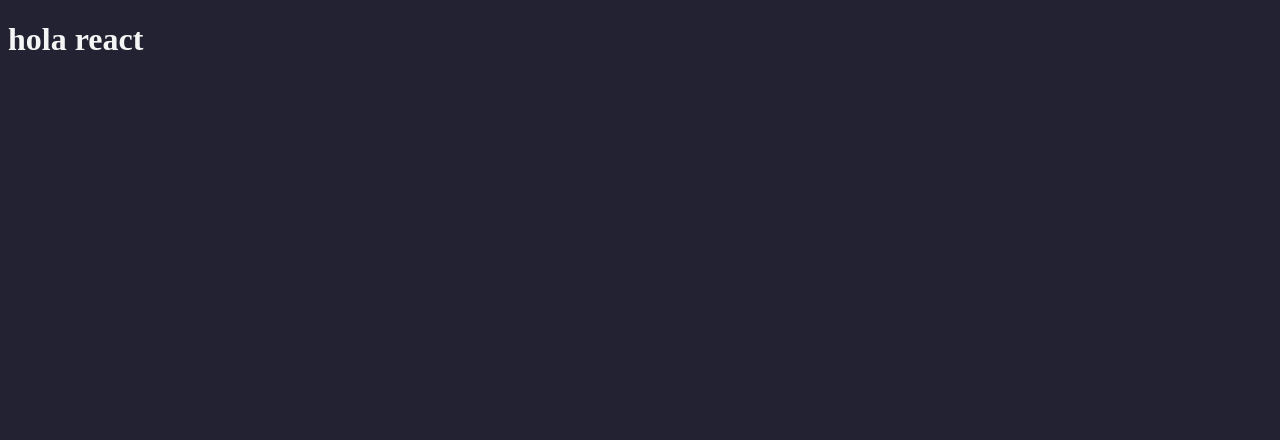
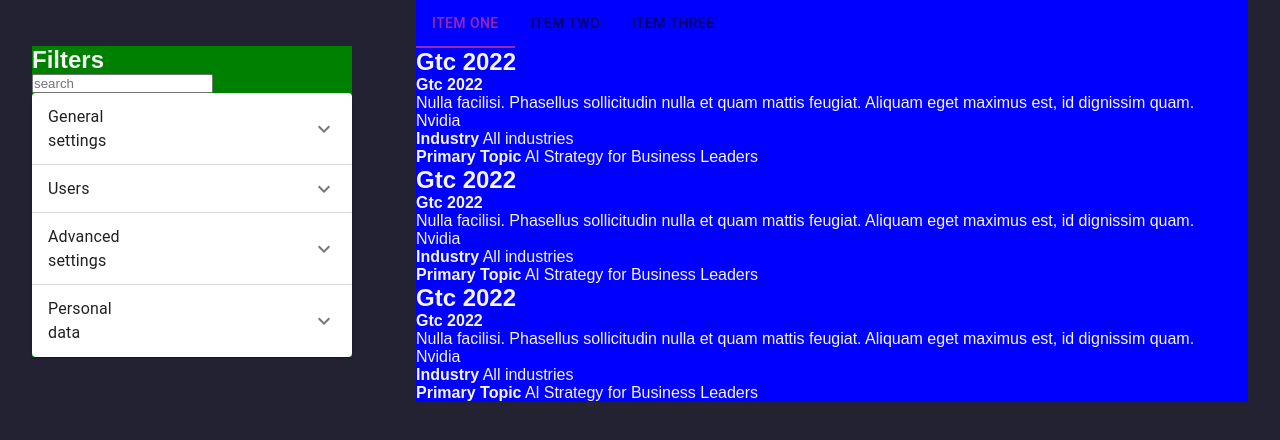
Before and after one commit to Edwin3002/Nvidia, a React (Create React App) app: page / in a window 1280 px wide. Shown: the top 440 px of the page. Built offline with nearby package versions, Linux system fonts and the light colour scheme.

Commit message:
v maquetado

```diff
--- a/src/components/App.js
+++ b/src/components/App.js
@@ -1,12 +1,14 @@
 import React from 'react'
+import { Cards } from './Cards'
+import { Filter } from './Filter'
+import '../style/style.css'
 
 export const App = () => {
   return (
-    <div>
-    <h1>
-        hola react
-    </h1>
+    <div className='contenedor'>
 
+    <Filter></Filter>
+    <Cards></Cards>
     </div>
   )
 }
--- /dev/null
+++ b/src/components/Cards.js
@@ -0,0 +1,65 @@
+import React from 'react'
+// nav
+import Tabs from '@mui/material/Tabs';
+import Tab from '@mui/material/Tab';
+import Box from '@mui/material/Box';
+
+import '../style/style.css'
+
+export const Cards = () => {
+
+    // nav
+    const [value, setValue] = React.useState('one');
+    const handleChange = (event, newValue) => {
+        setValue(newValue);
+    }
+    return (
+        <div className='padreC'>
+            <nav>
+                <Box sx={{ width: '100%' }}>
+                    <Tabs
+                        value={value}
+                        onChange={handleChange}
+                        textColor="secondary"
+                        indicatorColor="secondary"
+                        aria-label="secondary tabs example"
+                    >
+                        <Tab value="one" label="Item One" />
+                        <Tab value="two" label="Item Two" />
+                        <Tab value="three" label="Item Three" />
+                    </Tabs>
+                </Box>
+            </nav>
+            <div >
+                <h2>Gtc 2022</h2>
+                <h4>Gtc 2022</h4>
+                <p>
+                    Nulla facilisi. Phasellus sollicitudin nulla et quam mattis feugiat. Aliquam eget maximus est, id dignissim quam.
+                </p>
+                <p>Nvidia</p>
+                <p> <b>Industry</b> All industries</p>
+                <p> <b>Primary Topic</b> Al Strategy for Business Leaders</p>
+            </div>
+            <div >
+                <h2>Gtc 2022</h2>
+                <h4>Gtc 2022</h4>
+                <p>
+                    Nulla facilisi. Phasellus sollicitudin nulla et quam mattis feugiat. Aliquam eget maximus est, id dignissim quam.
+                </p>
+                <p>Nvidia</p>
+                <p> <b>Industry</b> All industries</p>
+                <p> <b>Primary Topic</b> Al Strategy for Business Leaders</p>
+            </div>
+            <div >
+                <h2>Gtc 2022</h2>
+                <h4>Gtc 2022</h4>
+                <p>
+                    Nulla facilisi. Phasellus sollicitudin nulla et quam mattis feugiat. Aliquam eget maximus est, id dignissim quam.
+                </p>
+                <p>Nvidia</p>
+                <p> <b>Industry</b> All industries</p>
+                <p> <b>Primary Topic</b> Al Strategy for Business Leaders</p>
+            </div>
+        </div>
+    )
+}
--- /dev/null
+++ b/src/components/Filter.js
@@ -0,0 +1,100 @@
+import React from 'react'
+//acordion
+import Accordion from '@mui/material/Accordion';
+import AccordionDetails from '@mui/material/AccordionDetails';
+import AccordionSummary from '@mui/material/AccordionSummary';
+import Typography from '@mui/material/Typography';
+import ExpandMoreIcon from '@mui/icons-material/ExpandMore';
+//form
+import FormGroup from '@mui/material/FormGroup';
+import FormControlLabel from '@mui/material/FormControlLabel';
+import Checkbox from '@mui/material/Checkbox';
+
+import '../style/style.css'
+
+export const Filter = () => {
+
+    const [expanded, setExpanded] = React.useState(false);
+
+    const handleChange = (panel) => (event, isExpanded) => {
+        setExpanded(isExpanded ? panel : false);
+    };
+
+    return (
+        <div className='padreF'>
+            <h2>Filters</h2>
+            <input placeholder='search' />
+            <div>
+                <Accordion expanded={expanded === 'panel1'} onChange={handleChange('panel1')}>
+                    <AccordionSummary
+                        expandIcon={<ExpandMoreIcon />}
+                        aria-controls="panel1bh-content"
+                        id="panel1bh-header"
+                    >
+                        <Typography sx={{ width: '23%', flexShrink: 0 }}>
+                            General settings
+                        </Typography>
+                    </AccordionSummary>
+                    <AccordionDetails>
+                        <FormGroup>
+                            <FormControlLabel control={<Checkbox />} label="Filter" />
+                            <FormControlLabel control={<Checkbox />} label="Filter" />
+                            <FormControlLabel control={<Checkbox />} label="Filter" />
+                        </FormGroup>
+                    </AccordionDetails>
+                </Accordion>
+                <Accordion expanded={expanded === 'panel2'} onChange={handleChange('panel2')}>
+                    <AccordionSummary
+                        expandIcon={<ExpandMoreIcon />}
+                        aria-controls="panel2bh-content"
+                        id="panel2bh-header"
+                    >
+                        <Typography sx={{ width: '33%', flexShrink: 0 }}>Users</Typography>
+                    </AccordionSummary>
+                    <AccordionDetails>
+                    <FormGroup>
+                            <FormControlLabel control={<Checkbox />} label="Filter" />
+                            <FormControlLabel control={<Checkbox />} label="Filter" />
+                            <FormControlLabel control={<Checkbox />} label="Filter" />
+                        </FormGroup>
+                    </AccordionDetails>
+                </Accordion>
+                <Accordion expanded={expanded === 'panel3'} onChange={handleChange('panel3')}>
+                    <AccordionSummary
+                        expandIcon={<ExpandMoreIcon />}
+                        aria-controls="panel3bh-content"
+                        id="panel3bh-header"
+                    >
+                        <Typography sx={{ width: '33%', flexShrink: 0 }}>
+                            Advanced settings
+                        </Typography>
+
+                    </AccordionSummary>
+                    <AccordionDetails>
+                    <FormGroup>
+                            <FormControlLabel control={<Checkbox />} label="Filter" />
+                            <FormControlLabel control={<Checkbox />} label="Filter" />
+                            <FormControlLabel control={<Checkbox />} label="Filter" />
+                        </FormGroup>
+                    </AccordionDetails>
+                </Accordion>
+                <Accordion expanded={expanded === 'panel4'} onChange={handleChange('panel4')}>
+                    <AccordionSummary
+                        expandIcon={<ExpandMoreIcon />}
+                        aria-controls="panel4bh-content"
+                        id="panel4bh-header"
+                    >
+                        <Typography sx={{ width: '33%', flexShrink: 0 }}>Personal data</Typography>
+                    </AccordionSummary>
+                    <AccordionDetails>
+                    <FormGroup>
+                            <FormControlLabel control={<Checkbox />} label="Filter" />
+                            <FormControlLabel control={<Checkbox />} label="Filter" />
+                            <FormControlLabel control={<Checkbox />} label="Filter" />
+                        </FormGroup>
+                    </AccordionDetails>
+                </Accordion>
+            </div>
+        </div>
+    )
+}
--- /dev/null
+++ b/src/style/style.css
@@ -0,0 +1,25 @@
+/* app */
+* {
+  margin: 0;
+  padding: 0;
+  font-family: sans-serif;
+}
+.contenedor {
+  display: flex;
+  flex-wrap: wrap;
+  justify-content: space-between;
+}
+
+/* filtro */
+.padreF {
+  background-color: green;
+  margin: auto;
+  width: 25%;
+}
+
+/* cards */
+.padreC {
+  background-color: blue;
+  margin: auto;
+  width: 65%;
+}
```
